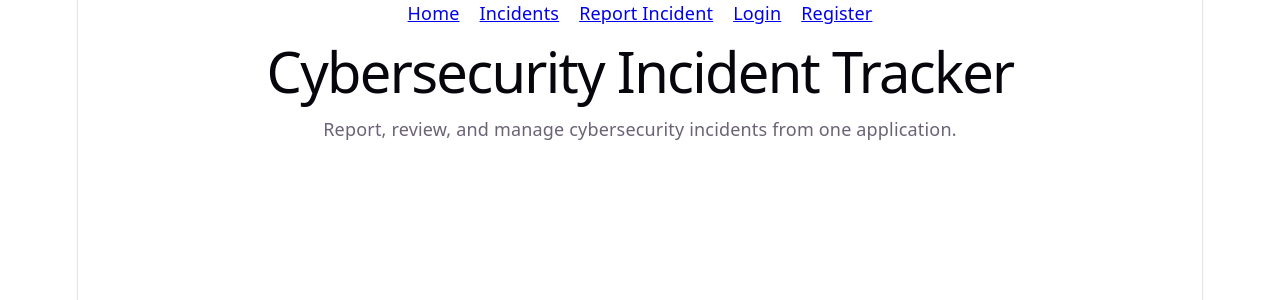
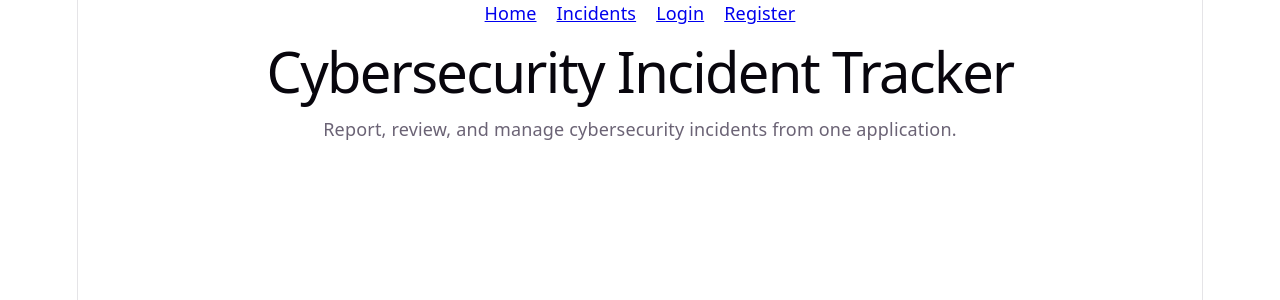
Before and after one commit to SoftwareEngineeringInnovator/Software_Engineering-Full_Stack_Capstone_Project, a React app in the folder frontend/: page / in a window 1280 px wide. Shown: the top 300 px of the page. Built offline with nearby package versions, Linux system fonts and the light colour scheme; the HTML template or start-up script is replaced by a standard one.

Commit message:
updated navigation to display protected actions only for authenticated users

```diff
--- a/frontend/src/components/Navigation.jsx
+++ b/frontend/src/components/Navigation.jsx
@@ -24,7 +24,7 @@ function Navigation() {
             <Link to="/incidents">Incidents</Link>
 
             {/* Link to the page where users report the incident */}
-            <Link to="/incidents/new">Report Incident</Link>
+            {token && <Link to="/incidents/new">Report Incident</Link>}
 
             {/* Show Login and Register when the user is not authenticated */}
             {!token && (
```
